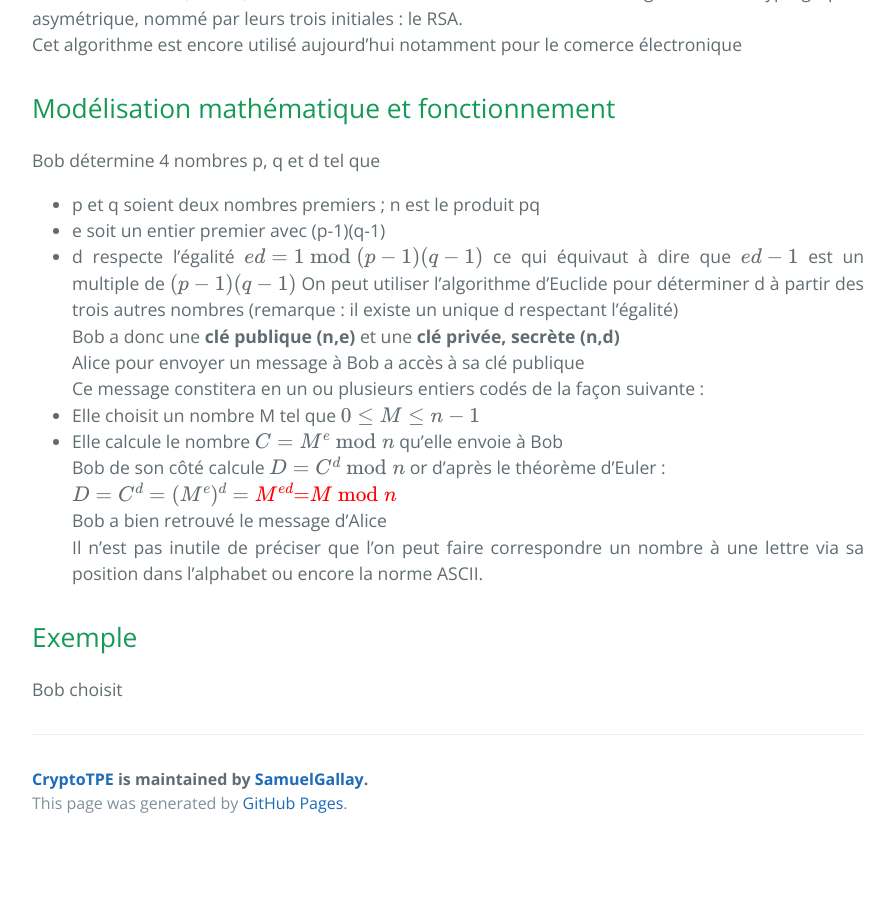
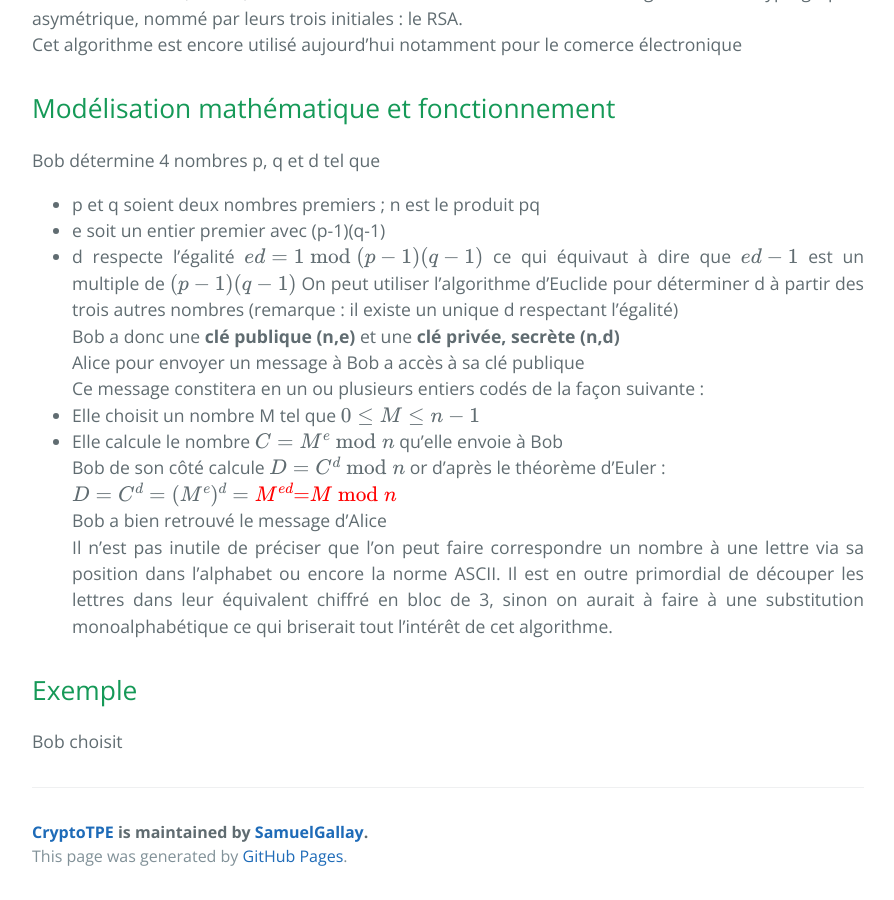
Before and after one commit to SamuelGallay/CryptoTPE, a Jekyll site: the page built from pages/4_Internet/3_rsa.md, in a window 1280 px wide and 900 px high, scrolled down 643 px. Shown: the whole window, without its empty margins (192-1086 px from the left). Built offline with Jekyll 4.4.1, drawn with Linux system fonts in a browser that asks for light colours; our own code applies the rules of GitHub Pages for plain Markdown files; formulas are drawn with MathJax 3; before the commit the page ends 1490 px from its top, so only the background shows below that.

Commit message:
Update 3_rsa.md

```diff
--- a/pages/4_Internet/3_rsa.md
+++ b/pages/4_Internet/3_rsa.md
@@ -28,7 +28,7 @@ Ce message constitera en un ou plusieurs entiers codés de la façon suivante :
 Bob de son côté calcule $$ D = C^d \bmod n $$ or d'après le théorème d'Euler : \\
 $$ D = C^d = (M^e)^d = \color{red} {M^{ed}} \color{red} {=} \color{red} {M \bmod n}  $$ \\
 Bob a bien retrouvé le message d'Alice \\
-Il n'est pas inutile de préciser que l'on peut faire correspondre un nombre à une lettre via sa position dans l'alphabet ou encore la norme ASCII.
+Il n'est pas inutile de préciser que l'on peut faire correspondre un nombre à une lettre via sa position dans l'alphabet ou encore la norme ASCII. Il est en outre primordial de découper les lettres dans leur équivalent chiffré en bloc de 3, sinon on aurait à faire à une substitution monoalphabétique ce qui briserait tout l'intérêt de cet algorithme.
 
 ## Exemple
 
```
